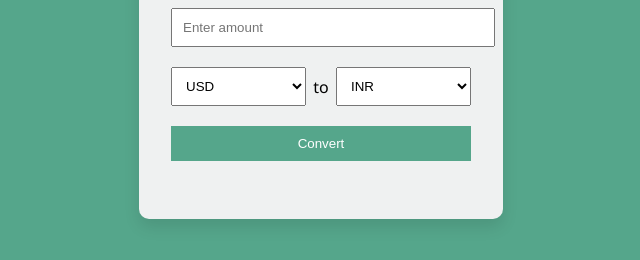
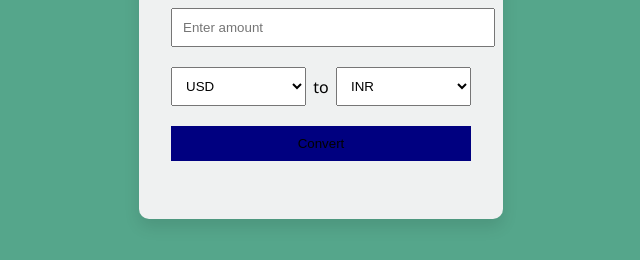
Before and after one commit to sistusaichandu-bit/CURRENCY-CONVERTER, a plain HTML site: page index.html in a window 1280 px wide. Shown: the part 350-610 px from the top of the page, without its empty margins (319-959 px from the left). Drawn offline with Linux system fonts and the light colour scheme.

Commit message:
Update style.css

```diff
--- a/style.css
+++ b/style.css
@@ -38,14 +38,14 @@ h1 {
 }
 
 button {
-  background-color: #55a68b;
-  color: white;
+  background-color: #000080;
+  color: navy blue;
   border: none;
   cursor: pointer;
 }
 
 button:hover {
-  background-color: #00001A;
+  background-color: #00FF7F;
 }
 
 #result {
```
